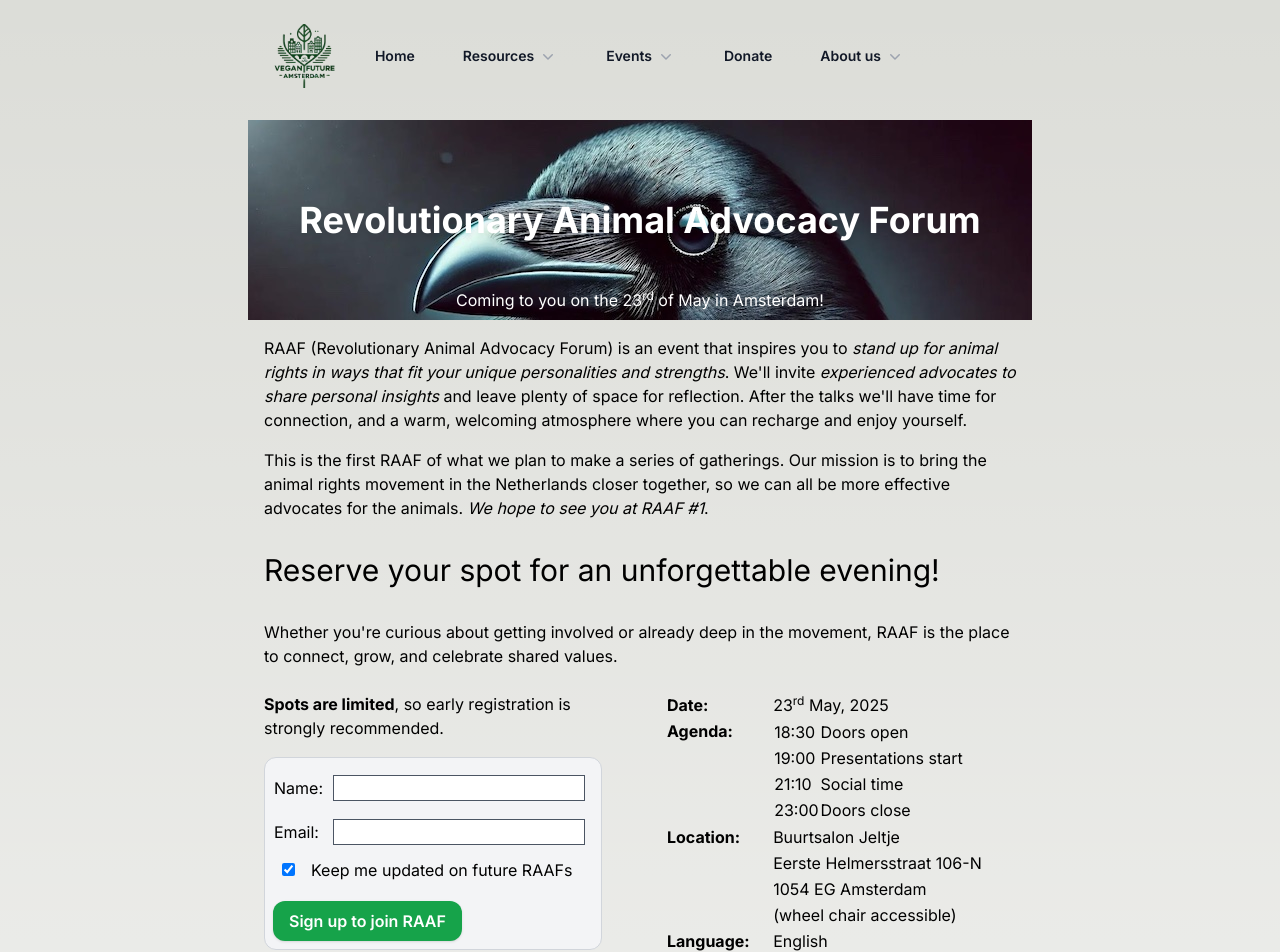
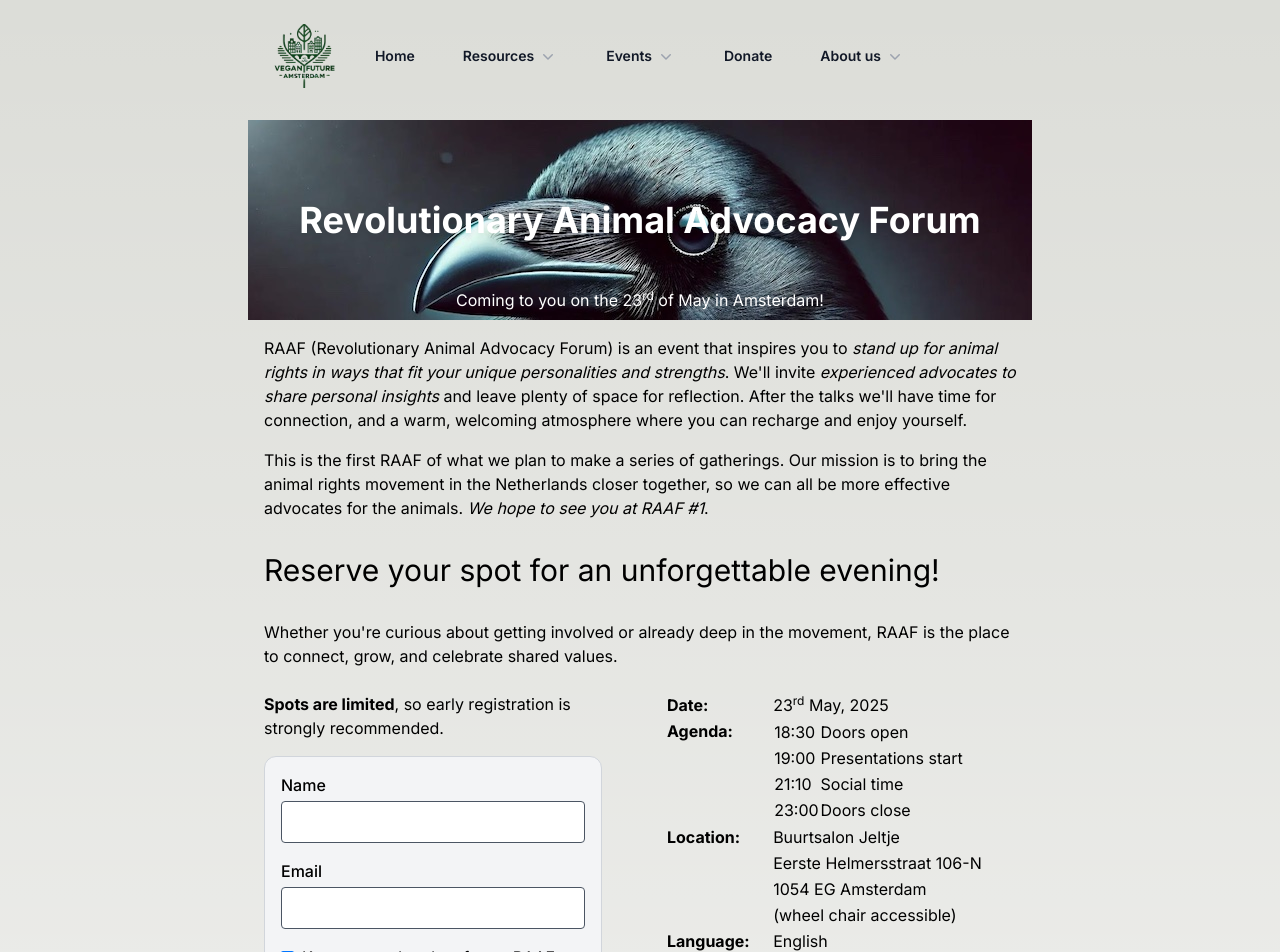
Before and after one commit to veganfuture/veganfuture.org, a Next.js app: page /raaf in a window 1280 px wide. Shown: the top 952 px of the page. Built offline with nearby package versions, Linux system fonts and the light colour scheme.

Commit message:
make raaf signup use new raaf signup api

```diff
--- a/app/raaf/signup_form.tsx
+++ b/app/raaf/signup_form.tsx
@@ -2,125 +2,160 @@
 
 import { useEffect, useState } from "react";
 
+const API_URL =
+  "https://9iqx4v1ywg.execute-api.eu-central-1.amazonaws.com/signup_raaf";
+
 export function SignupForm() {
+  const [name, setName] = useState("");
+  const [email, setEmail] = useState("");
   const [showDonationDialog, setShowDonationDialog] = useState(false);
+  const [isLoading, setIsLoading] = useState(false);
+  const [error, setError] = useState("");
 
   useEffect(() => {
-    if (showDonationDialog) {
-      document.body.style.overflow = 'hidden';
-    } else {
-      document.body.style.overflow = '';
-    }
-
+    document.body.style.overflow = showDonationDialog ? "hidden" : "";
     return () => {
-      document.body.style.overflow = '';
+      document.body.style.overflow = "";
     };
   }, [showDonationDialog]);
 
-  const onSignup = () => {
-    setShowDonationDialog(true);
+  const handleSubmit = async (e: React.FormEvent<HTMLFormElement>) => {
+    e.preventDefault();
+    setError("");
+    setIsLoading(true);
+
+    try {
+      const res = await fetch(API_URL, {
+        method: "POST",
+        headers: { "Content-Type": "application/json" },
+        body: JSON.stringify({ name, email }),
+      });
+
+      if (!res.ok) {
+        const payload = await res.json().catch(() => ({}));
+        throw new Error(payload.error || payload.message || res.statusText);
       }
 
-  return <>
-    <iframe name="hidden_iframe" id="hidden_iframe" className="w-[1px] h-[1px]"></iframe>
+      // success!
+      setShowDonationDialog(true);
+      setName("");
+      setEmail("");
+    } catch (err: any) {
+      setError(err.message || "Something went wrong");
+    } finally {
+      setIsLoading(false);
+    }
+  };
+
+  return (
+    <>
+      {error && (
+        <div className="mb-4 text-red-600" role="alert">
+          {error}
+        </div>
+      )}
 
       <form
-      action="https://docs.google.com/forms/u/0/d/e/1FAIpQLSeGOj-K4KeDk9tYqRDu8xoT8RWTh0bbQWj_0ZUJhd2qQzAKiw/formResponse?embedded=true"
-      method="POST"
-      target="hidden_iframe"
-      onSubmit={onSignup}
+        onSubmit={handleSubmit}
         aria-label="Signup form for the Revolutionary Animal Advocacy Forum"
-      className="bg-gray-100 p-2 border-gray-300 border rounded-xl"
+        className="bg-gray-100 p-4 border border-gray-300 rounded-xl space-y-4"
       >
         <div>
-        <table>
-          <tbody>
-            <tr>
-              <td>
-                <label htmlFor="name">Name:</label>
-              </td>
-              <td>
+          <label htmlFor="name" className="block font-medium">
+            Name
+          </label>
           <input
-                  className="m-2 border border-gray-600 w-full"
+            id="name"
             type="text"
-                  id="name"
-                  name="entry.383167970"
-                  aria-label="Your name"
-                  aria-required="true"
             required
+            value={name}
+            onChange={(e) => setName(e.target.value)}
+            className="mt-1 w-full border border-gray-600 rounded p-2"
           />
-              </td>
-            </tr>
-            <tr>
-              <td>
-                <label htmlFor="email">Email:</label>
-              </td>
-              <td>
+        </div>
+
+        <div>
+          <label htmlFor="email" className="block font-medium">
+            Email
+          </label>
           <input
-                  className="m-2 border border-gray-600 w-full"
+            id="email"
             type="email"
-                  id="email"
-                  name="entry.1822594624"
-                  aria-label="Your email address"
-                  aria-required="true"
             required
+            value={email}
+            onChange={(e) => setEmail(e.target.value)}
+            className="mt-1 w-full border border-gray-600 rounded p-2"
           />
-              </td>
-            </tr>
-            <tr>
-              <td colSpan={2}>
-                <label className="flex items-center space-x-2" htmlFor="keep-updated">
+        </div>
+
+        <div>
+          <label htmlFor="keep-updated" className="flex items-center space-x-2">
             <input
               id="keep-updated"
-                    className="m-2"
               type="checkbox"
-                    name="entry.730652021"
-                    value="Yes"
               checked
-                    aria-label="Keep me updated on future RAAFs"
+              readOnly
+              className="rounded"
             />
             <span>Keep me updated on future RAAFs</span>
           </label>
-              </td>
-            </tr>
-          </tbody>
-        </table>
         </div>
 
         <button
           type="submit"
-        className="mt-4 bg-green-600 hover:bg-green-700 text-white font-semibold py-2 px-4 rounded-xl shadow transition duration-200"
+          disabled={isLoading}
+          className={`mt-2 w-full py-2 px-4 rounded-xl font-semibold text-white shadow transition duration-200 ${
+            isLoading
+              ? "bg-gray-400 cursor-not-allowed"
+              : "bg-green-600 hover:bg-green-700"
+          }`}
           aria-label="Submit your signup for the Revolutionary Animal Advocacy Forum"
         >
-        Sign up to join RAAF
+          {isLoading ? "Signing up…" : "Sign up to join RAAF"}
         </button>
       </form>
+
       {showDonationDialog && (
         <div className="fixed inset-0 bg-black bg-opacity-80 z-50 flex items-center justify-center p-4">
-          <div className="bg-white rounded-2xl p-8 max-w-2xl text-center shadow-xl w-full max-h-[90vh] overflow-y-auto touch-auto">
-            <h2 className="text-4xl font-bold mb-4 text-green-700">Thank you for signing up!</h2>
+          <div className="bg-white rounded-2xl p-8 max-w-2xl text-center shadow-xl w-full max-h-[90vh] overflow-y-auto">
+            <h2 className="text-4xl font-bold mb-4 text-green-700">
+              Thank you for signing up!
+            </h2>
             <p className="text-lg mb-4">
-              RAAF is a donation-based event. We do have some costs though (e.g. renting the space). To break even, we need about <strong>5 euros per person</strong>.
-              If you can support us, it would mean the world 🫶
+              RAAF is a donation-based event. We do have some costs though (e.g.
+              renting the space). To break even, we need about{" "}
+              <strong>5 euros per person</strong>. If you can support us, it
+              would mean the world 🫶
             </p>
-
-            <p className="mb-6 text-md text-gray-700">You can donate easily using PayPal below:</p>
-
+            <p className="mb-6 text-md text-gray-700">
+              You can donate easily using PayPal below:
+            </p>
             <div className="flex flex-col md:flex-row gap-4 justify-center items-center mb-6">
-              <a href="https://www.paypal.com/donate/?business=N9L3QJHVHU8R2&amount=5&no_recurring=1&item_name=Revolutionary%20Animal%20Advocacy%20Forum&currency_code=EUR" target="_blank" rel="noopener noreferrer"
-                className="bg-blue-600 text-white font-semibold py-2 px-4 rounded hover:bg-blue-700 transition">
+              <a
+                href="https://www.paypal.com/donate/?business=N9L3QJHVHU8R2&amount=5&no_recurring=1&item_name=Revolutionary%20Animal%20Advocacy%20Forum&currency_code=EUR"
+                target="_blank"
+                rel="noopener noreferrer"
+                className="bg-blue-600 text-white font-semibold py-2 px-4 rounded hover:bg-blue-700 transition"
+              >
                 Donate €5 - help us break even
               </a>
-              <a href="https://www.paypal.com/donate/?business=N9L3QJHVHU8R2&amount=5&no_recurring=1&item_name=Revolutionary%20Animal%20Advocacy%20Forum&currency_code=EUR" target="_blank" rel="noopener noreferrer"
-                className="bg-blue-600 text-white font-semibold py-2 px-4 rounded hover:bg-blue-700 transition">
+              <a
+                href="https://www.paypal.com/donate/?business=N9L3QJHVHU8R2&amount=10&no_recurring=1&item_name=Revolutionary%20Animal%20Advocacy%20Forum&currency_code=EUR"
+                target="_blank"
+                rel="noopener noreferrer"
+                className="bg-blue-600 text-white font-semibold py-2 px-4 rounded hover:bg-blue-700 transition"
+              >
                 Donate €10 - help support the next RAAF
               </a>
-              <a href="https://www.paypal.com/donate/?business=N9L3QJHVHU8R2&no_recurring=1&item_name=Revolutionary%20Animal%20Advocacy%20Forum&currency_code=EUR" target="_blank" rel="noopener noreferrer"
-                className="bg-blue-600 text-white font-semibold py-2 px-4 rounded hover:bg-blue-700 transition">
+              <a
+                href="https://www.paypal.com/donate/?business=N9L3QJHVHU8R2&no_recurring=1&item_name=Revolutionary%20Animal%20Advocacy%20Forum&currency_code=EUR"
+                target="_blank"
+                rel="noopener noreferrer"
+                className="bg-blue-600 text-white font-semibold py-2 px-4 rounded hover:bg-blue-700 transition"
+              >
                 Other Amount
               </a>
             </div>
-
             <button
               onClick={() => setShowDonationDialog(false)}
               className="mt-2 text-gray-600 underline hover:text-gray-800 transition"
@@ -130,5 +165,6 @@ export function SignupForm() {
           </div>
         </div>
       )}
-  </>;
+    </>
+  );
 }
```
Also changed, not shown: api/template.yaml (+26 -19 lines), 2 other files (tests, documents, lock files or other folders). Lines whose indentation alone changed are shown as unchanged.
